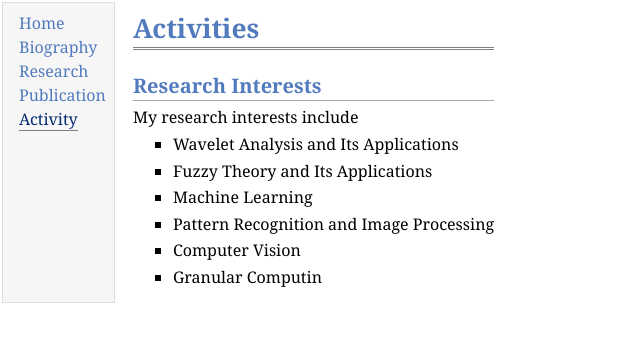
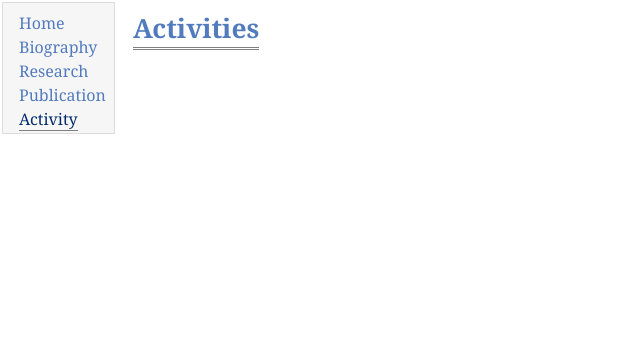
Before and after one commit to congwang0705/congwang0705.github.io, a plain HTML site: page activities.html in a window 1280 px wide. Shown: the whole page, without its empty margins (0-640 px from the left). Drawn offline with Linux system fonts and the light colour scheme.

Commit message:
revise activities

```diff
--- a/activities.html
+++ b/activities.html
@@ -21,22 +21,6 @@
 <div id="toptitle">
 <h1>Activities</h1>
 </div>
-<h2>Research Interests</h2>
-<p>My research interests include</p>
-<ul>
-<li><p>Wavelet Analysis and Its Applications</p>
-</li>
-<li><p>Fuzzy Theory and Its Applications</p>
-</li>
-<li><p>Machine Learning</p>
-</li>
-<li><p>Pattern Recognition and Image Processing</p>
-</li>
-<li><p>Computer Vision</p>
-</li>
-<li><p>Granular Computin</p>
-</li>
-</ul>
 </td>
 </tr>
 </table>
```
